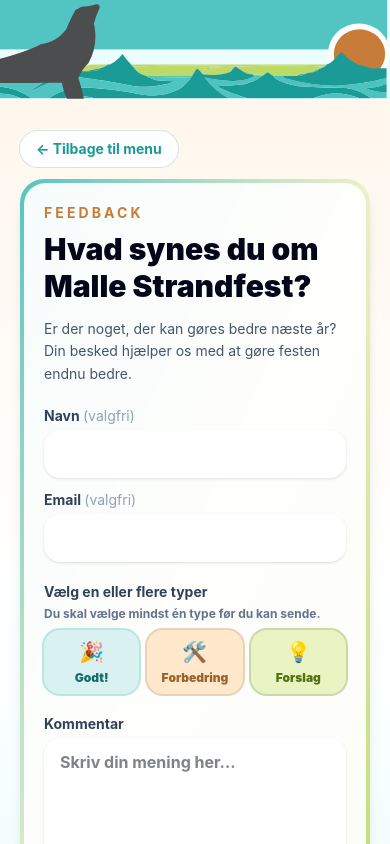
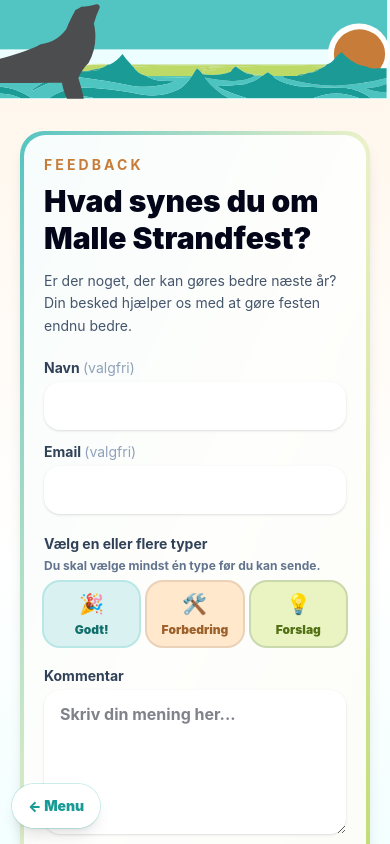
Before and after one commit to simzdk/sennelsapp, a SvelteKit app: page / in a window 390 px wide. Both pictures are taken after a click on the button 272 px from the left and 537 px from the top of the page. Shown: the top 844 px of the page. Built offline with nearby package versions, Linux system fonts and the light colour scheme.

Commit message:
Improve mobile menu navigation

```diff
--- a/src/routes/+page.svelte
+++ b/src/routes/+page.svelte
@@ -24,6 +24,8 @@
 	let checked = $state<Record<string, boolean>>({});
 	let feedbackTypes = $state<string[]>([]);
 	let showFeedbackFormAgain = $state(false);
+	let touchStartX = 0;
+	let touchStartY = 0;
 
 
 	const completed = $derived(checklistItems.filter((item) => checked[item.id]).length);
@@ -88,6 +90,28 @@
 		showFeedbackFormAgain = false;
 	}
 
+	function backToMenu() {
+		appValue = 'menu';
+	}
+
+	function handleTouchStart(event: TouchEvent) {
+		const touch = event.touches[0];
+		touchStartX = touch.clientX;
+		touchStartY = touch.clientY;
+	}
+
+	function handleTouchEnd(event: TouchEvent) {
+		if (appValue === 'menu' || touchStartX > 48) return;
+
+		const touch = event.changedTouches[0];
+		const deltaX = touch.clientX - touchStartX;
+		const deltaY = Math.abs(touch.clientY - touchStartY);
+
+		if (deltaX > 80 && deltaY < 60) {
+			backToMenu();
+		}
+	}
+
 	function giveMoreFeedback() {
 		showFeedbackFormAgain = true;
 		feedbackTypes = [];
@@ -107,6 +131,8 @@
 	});
 </script>
 
+<svelte:window ontouchstart={handleTouchStart} ontouchend={handleTouchEnd} />
+
 <div class="min-h-dvh bg-gradient-to-b from-orange-50 via-white to-cyan-50 px-2 pb-20 pt-1">
 	<header class="mx-auto max-w-4xl px-3 pt-2 text-center">
 		{#if appValue === 'strandfest'}
@@ -119,7 +145,7 @@
 		<main class="mx-auto mt-5 max-w-3xl px-3">
 			<div class="overflow-hidden rounded-3xl bg-gradient-to-br from-[#52C4C1] via-[#EBF1C8] to-[#BFDA6B] p-1 shadow-lg">
 				<div class="rounded-[1.35rem] bg-white/95 p-5 sm:p-7">
-					<p class="text-sm font-bold uppercase tracking-[0.22em] text-[#C77D39]">Vælg app</p>
+					<p class="text-sm font-bold uppercase tracking-[0.22em] text-[#C77D39]">Vælg underpunkt</p>
 					<p class="mt-3 text-sm leading-relaxed text-slate-600">Én app til Sennels.</p>
 
 					<div class="mt-6 grid grid-cols-2 gap-2 sm:gap-3">
@@ -168,7 +194,6 @@
 		</main>
 	{:else if appValue === 'feedback'}
 		<main class="mx-auto mt-5 max-w-2xl px-3">
-			<button type="button" class="mb-3 rounded-full bg-white px-4 py-2 text-sm font-bold text-[#189A96] ring-1 ring-[#52C4C1]/30" onclick={() => (appValue = 'menu')}>← Tilbage til menu</button>
 			<div class="overflow-hidden rounded-3xl bg-gradient-to-br from-[#52C4C1] via-[#EBF1C8] to-[#BFDA6B] p-1 shadow-lg">
 				{#if form?.feedbackSuccess && !showFeedbackFormAgain}
 					<section class="rounded-[1.35rem] bg-white/95 p-6 text-center sm:p-8">
@@ -258,7 +283,6 @@
 		</main>
 	{:else}
 	<Tabs.Root bind:value={dayValue}>
-		<button type="button" class="mx-auto mt-4 block rounded-full bg-white px-4 py-2 text-sm font-bold text-[#189A96] ring-1 ring-[#52C4C1]/30" onclick={() => (appValue = 'menu')}>← Tilbage til menu</button>
 		<div class="mx-auto mt-3 w-full max-w-3xl rounded-3xl bg-white/85 p-3 shadow-sm ring-1 ring-black/5 xl:max-w-3xl">
 			<Tabs.Content value="home">
 				<Landing {remaining} openChecklist={openChecklist} />
@@ -302,4 +326,16 @@
 		</div>
 	</Tabs.Root>
 	{/if}
+
+	{#if appValue !== 'menu'}
+		<button
+			type="button"
+			class={appValue === 'strandfest'
+				? 'fixed bottom-20 left-3 z-30 rounded-full bg-white/95 px-4 py-3 text-sm font-black text-[#189A96] shadow-lg ring-1 ring-[#52C4C1]/30 backdrop-blur active:scale-[0.98] sm:left-6'
+				: 'fixed bottom-4 left-3 z-30 rounded-full bg-white/95 px-4 py-3 text-sm font-black text-[#189A96] shadow-lg ring-1 ring-[#52C4C1]/30 backdrop-blur active:scale-[0.98] sm:left-6'}
+			onclick={backToMenu}
+		>
+			← Menu
+		</button>
+	{/if}
 </div>
```
